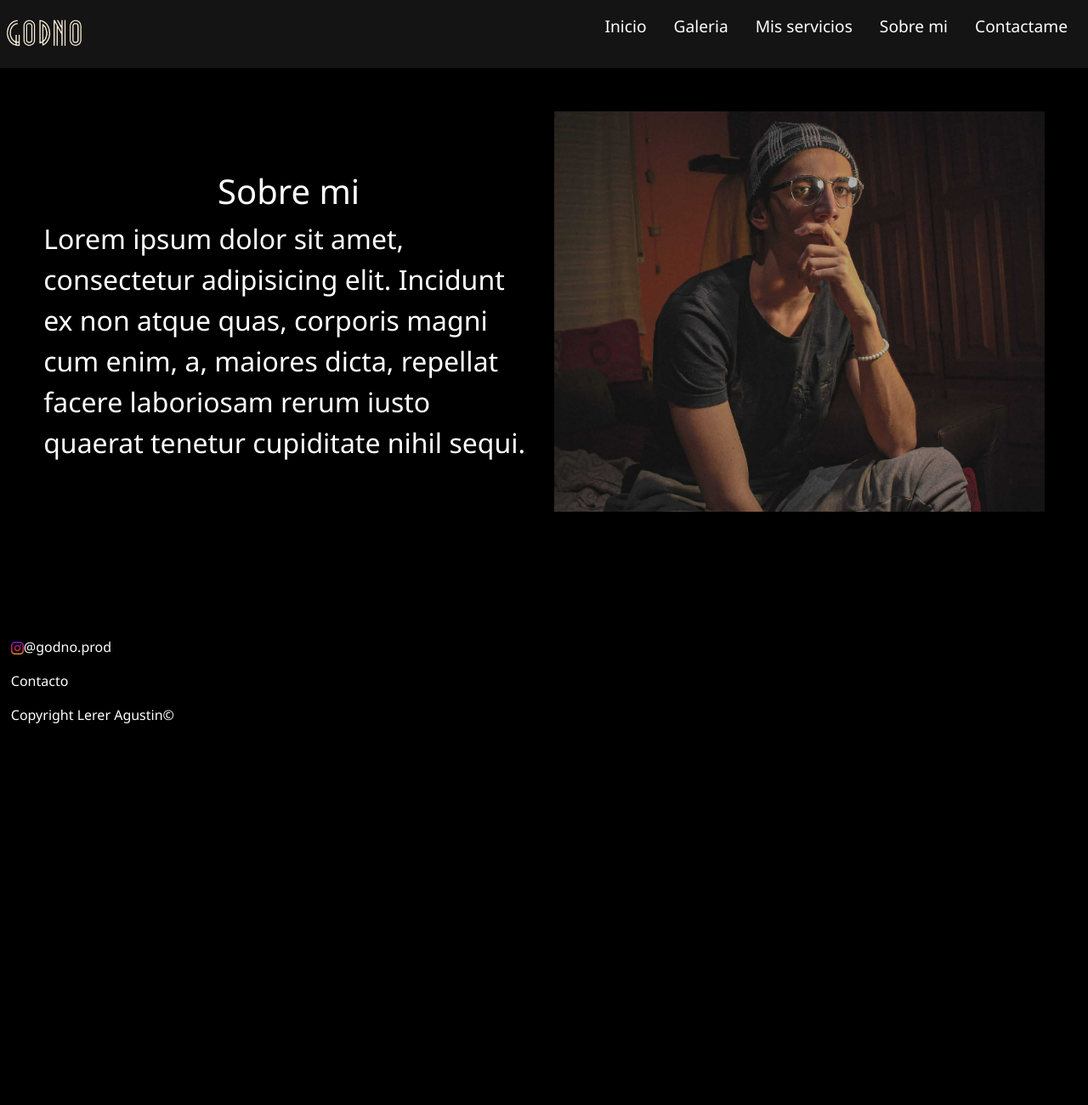
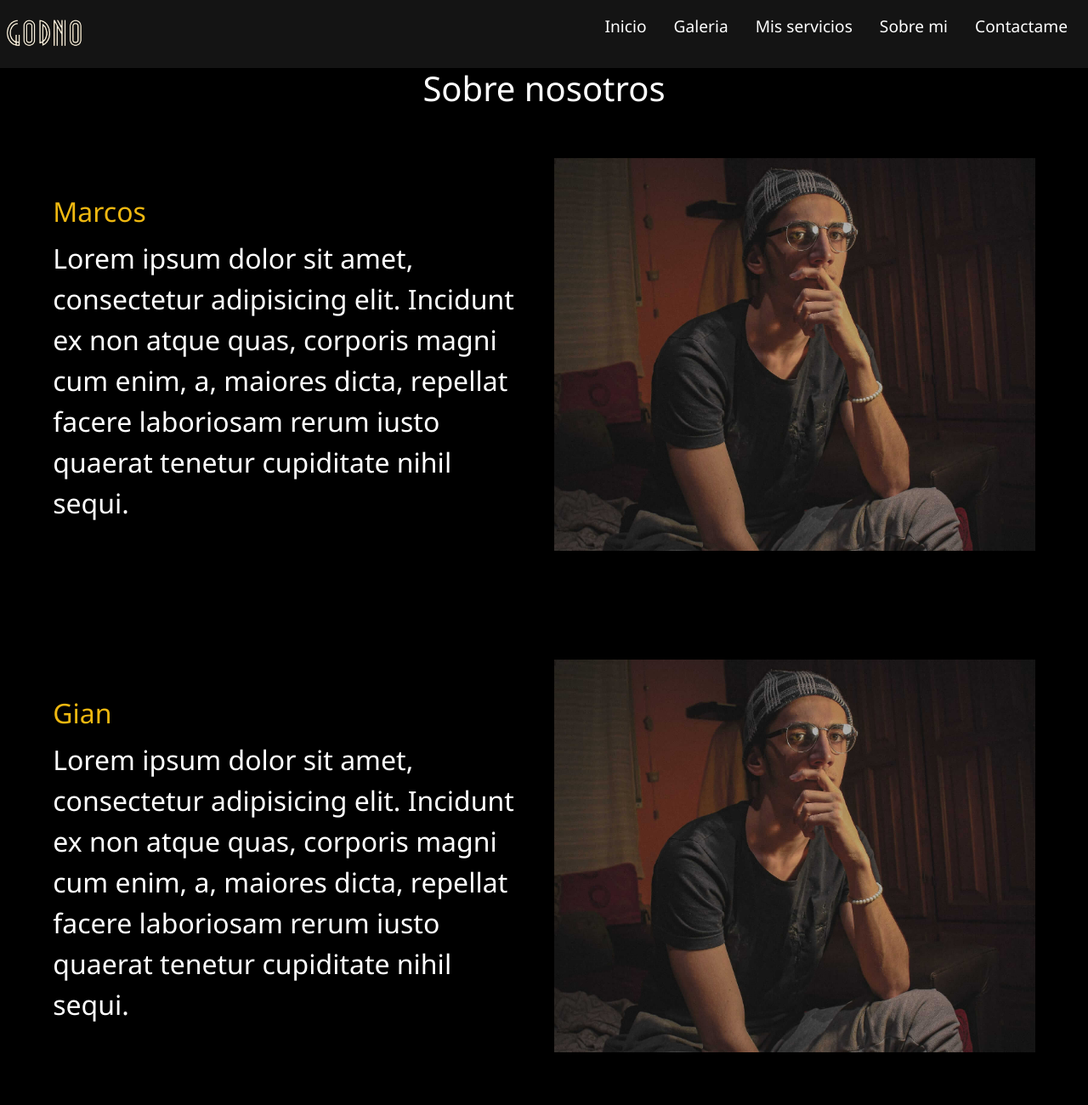
Before and after one commit to agustinlerer/Marcos-pacchioli, a website: page paginas/sobremi.html in a window 1280 px wide. Shown: the top 1300 px of the page at 85% size. Before the commit the page ends 853 px from the top, so only its background shows below. Drawn offline with nearby package versions, Linux system fonts and the light colour scheme.

Commit message:
modificacion del sobre mi

```diff
--- a/paginas/sobremi.html
+++ b/paginas/sobremi.html
@@ -34,9 +34,28 @@
     <!--fila de infomarcion sobre mi -->
     <main>
         <section class="container-fluid sobremi">
-            <article class="row ">
+            <h1>Sobre nosotros</h1>
+            <article class="row sobremi__bloque">
                 <div class="col-sm-12 col-md-6 col-lg-6 align-self-center sobremi__texto">
-                    <h1>Sobre mi</h1>
+                    <h2>Marcos</h2>
+                    <p>Lorem ipsum dolor sit amet, consectetur adipisicing elit. Incidunt ex non atque quas, corporis magni cum enim, a, maiores dicta, repellat facere laboriosam rerum iusto quaerat tenetur cupiditate nihil sequi.</p>
+                </div>
+                <div class="col-sm-12 col-md-6 col-lg-6 sobremi__img">
+                   <img src="../recursos/imagenes/sobremi.jpeg"  alt="Marcos pachoili" title="Fotografo">
+                </div>
+            </article>
+            <article class="row sobremi__bloque">
+                <div class="col-sm-12 col-md-6 col-lg-6 align-self-center sobremi__texto">
+                    <h2>Gian</h2>
+                    <p>Lorem ipsum dolor sit amet, consectetur adipisicing elit. Incidunt ex non atque quas, corporis magni cum enim, a, maiores dicta, repellat facere laboriosam rerum iusto quaerat tenetur cupiditate nihil sequi.</p>
+                </div>
+                <div class="col-sm-12 col-md-6 col-lg-6 sobremi__img">
+                   <img src="../recursos/imagenes/sobremi.jpeg"  alt="Marcos pachoili" title="Fotografo">
+                </div>
+            </article>
+            <article class="row sobremi__bloque">
+                <div class="col-sm-12 col-md-6 col-lg-6 align-self-center sobremi__texto">
+                    <h2>Tomas</h2>
                     <p>Lorem ipsum dolor sit amet, consectetur adipisicing elit. Incidunt ex non atque quas, corporis magni cum enim, a, maiores dicta, repellat facere laboriosam rerum iusto quaerat tenetur cupiditate nihil sequi.</p>
                 </div>
                 <div class="col-sm-12 col-md-6 col-lg-6 sobremi__img">
--- a/scss/style.scss
+++ b/scss/style.scss
@@ -158,15 +158,17 @@
  /* sobre__mi */
 .sobremi{
     min-height: calc(100vh - 10vh - 8vh);
-    padding: 4%;
     &__texto{
         color: $colortitulo;
         font-size: 2rem;
         font-family:$fontprincipal;
-        h3{
+        h2{
             margin-bottom: 2%;
             color: $colorprincipal
         }
+    }
+    &__bloque{
+        padding: 4%;
     }
     &__img{
         img{
```
Also changed, not shown: css/estilos.css.
